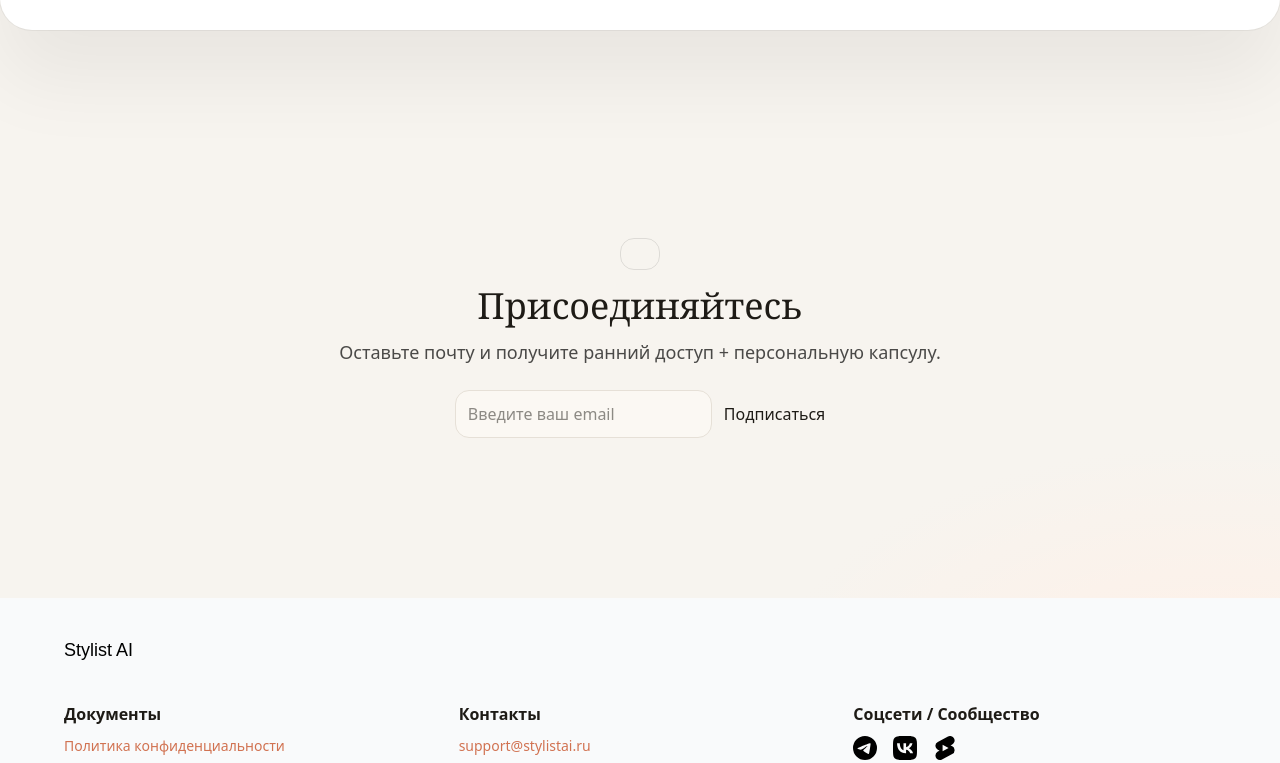
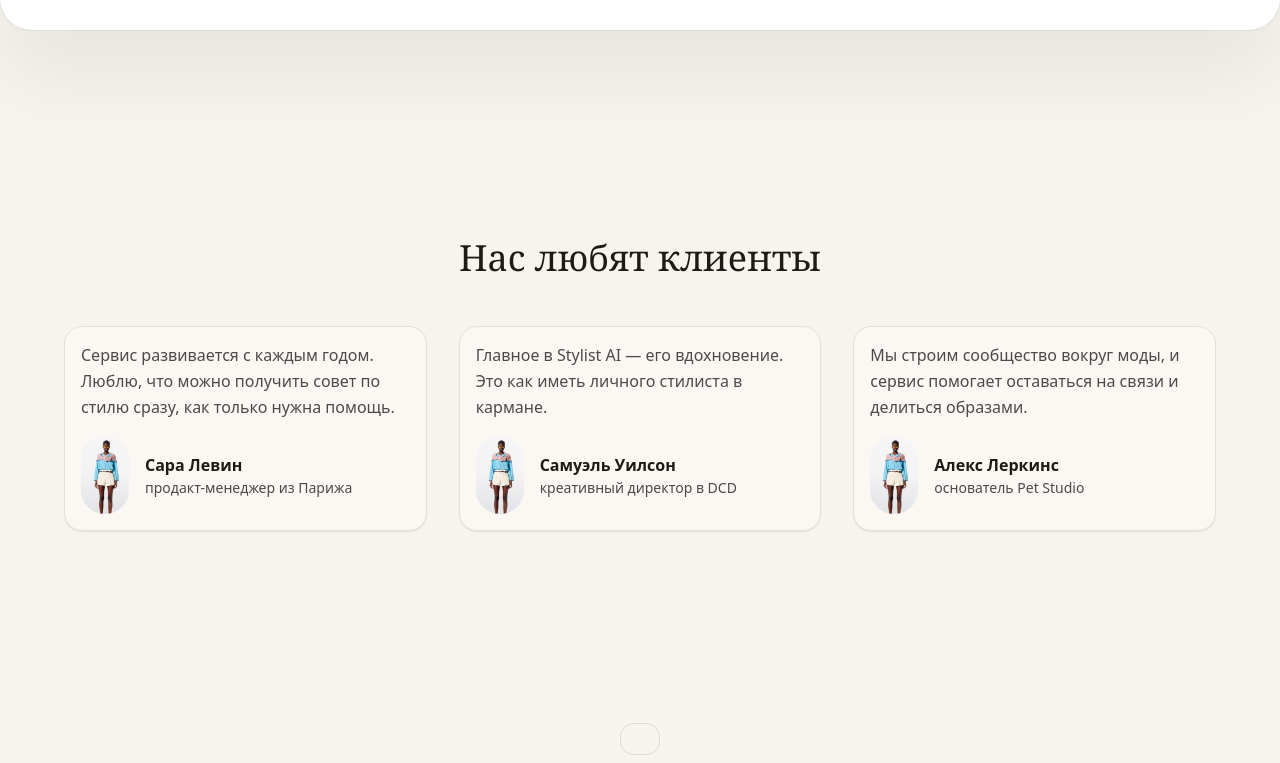
Before and after one commit to IceDarold/ai-stylist-landing, a Next.js app: page / in a window 1280 px wide. Shown: the part 2488-3251 px from the top of the page. Built offline with nearby package versions, Linux system fonts and the light colour scheme.

Commit message:
feat: add testimonials component

```diff
--- a/src/app/page.tsx
+++ b/src/app/page.tsx
@@ -2,6 +2,7 @@ import { Hero } from "@/components/Hero";
 import { ScrollyCopy } from "@/components/ScrollyCopy";
 import { Benefits } from "@/components/Benefits";
 import { TryOn } from "@/components/TryOn";
+import { Testimonials } from "@/components/Testimonials";
 import { FinalCTA } from "@/components/FinalCTA";
 import { Footer } from "@/components/Footer";
 
@@ -12,6 +13,7 @@ export default function Page() {
       <ScrollyCopy text="Neo - это стилист на базе искусственного ителлекта, который помогает выбирать одежду проще, увереннее и быстрее на основе ваших персональных параметров и предпочтений." />
       <Benefits />
       <TryOn />
+      <Testimonials />
       <FinalCTA />
       <Footer />
     </>
--- /dev/null
+++ b/src/components/Testimonials.tsx
@@ -0,0 +1,59 @@
+import Image from "next/image";
+
+type Testimonial = {
+  name: string;
+  role: string;
+  text: string;
+  avatar: string;
+};
+
+const testimonials: Testimonial[] = [
+  {
+    name: "Сара Левин",
+    role: "продакт-менеджер из Парижа",
+    text: "Сервис развивается с каждым годом. Люблю, что можно получить совет по стилю сразу, как только нужна помощь.",
+    avatar: "/person.jpg",
+  },
+  {
+    name: "Самуэль Уилсон",
+    role: "креативный директор в DCD",
+    text: "Главное в Stylist AI — его вдохновение. Это как иметь личного стилиста в кармане.",
+    avatar: "/person.jpg",
+  },
+  {
+    name: "Алекс Леркинс",
+    role: "основатель Pet Studio",
+    text: "Мы строим сообщество вокруг моды, и сервис помогает оставаться на связи и делиться образами.",
+    avatar: "/person.jpg",
+  },
+];
+
+export function Testimonials() {
+  return (
+    <section className="py-24">
+      <div className="container">
+        <h2 className="font-serif text-4xl text-center">Нас любят клиенты</h2>
+        <div className="mt-12 grid gap-8 md:grid-cols-3" aria-label="Отзывы клиентов">
+          {testimonials.map((t) => (
+            <figure key={t.name} className="card text-left space-y-4">
+              <blockquote className="text-black/70">{t.text}</blockquote>
+              <figcaption className="flex items-center gap-4">
+                <Image
+                  src={t.avatar}
+                  alt={t.name}
+                  width={48}
+                  height={48}
+                  className="rounded-full object-cover"
+                />
+                <div>
+                  <div className="font-semibold">{t.name}</div>
+                  <div className="text-sm text-black/70">{t.role}</div>
+                </div>
+              </figcaption>
+            </figure>
+          ))}
+        </div>
+      </div>
+    </section>
+  );
+}
```
